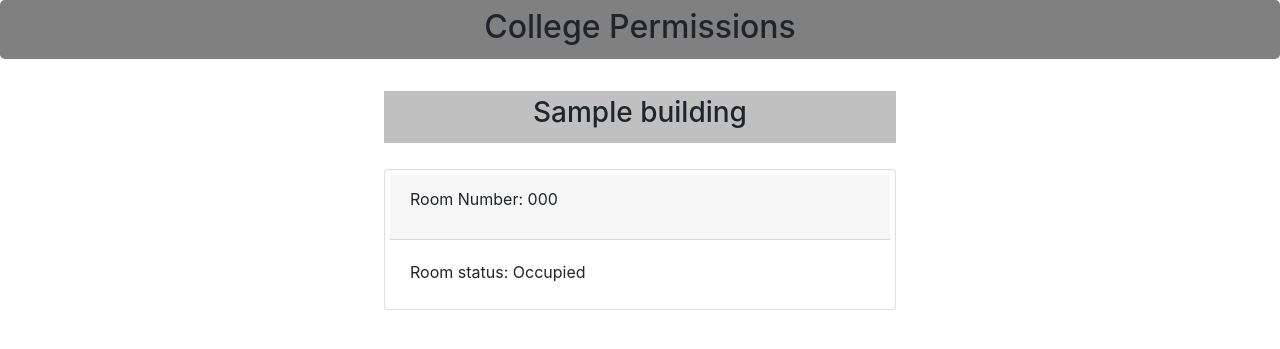
After one commit to chiragagarwal54/CollegePermissionsNITD, a Django app: page /1 in a window 1280 px wide. The commit adds this page. Shown: the top 349 px of the page. Run offline with Django 3.2, Linux system fonts and the light colour scheme; tables that the repository leaves empty hold one stand-in row (values such as "Sample post"); some libraries are stand-ins or nearby versions.

Commit message:
Improved base template, added listroom template.

```diff
--- a/objects/admin.py
+++ b/objects/admin.py
@@ -1,5 +1,5 @@
 from django.contrib import admin
-from objects.models import building, room
+from objects.models import Building, Room
 
-admin.site.register(building)
-admin.site.register(room)
+admin.site.register(Building)
+admin.site.register(Room)
--- a/objects/models.py
+++ b/objects/models.py
@@ -1,15 +1,16 @@
 from django.db import models
 from django.conf import settings
 from django.contrib.auth.models import User
+from django.urls import reverse
 
-class building(models.Model):
+class Building(models.Model):
     name = models.CharField(max_length=100)
 
     def __str__(self):
         return self.name
 
-class room(models.Model):
-    centre = models.ForeignKey(building, on_delete=models.CASCADE)
+class Room(models.Model):
+    centre = models.ForeignKey(Building, on_delete=models.CASCADE)
     number = models.CharField(max_length=50)
     occupied = models.BooleanField(default=False)
 
--- a/objects/templates/base.html
+++ b/objects/templates/base.html
@@ -11,47 +11,55 @@
   <style>
 
     #topbar{
-      background: aqua;
+      background: grey;
       padding-top:8px;
       padding-bottom:5px;
       text-align:center;
     }
+
+    #middle{
+      color: black;
+      text-align:center;
+      padding:5px;
+      margin-left:30%;
+      margin-right:30%;
+    }
+
+    #roomlist{
+      padding:5px;
+      margin-bottom:2%;
+      margin-left:30%;
+      margin-right:30%;
+    }
+
+    #middlebar{
+      padding:5px;
+      background: silver;
+      margin-left:30%;
+      margin-right:30%;
+      margin-bottom:2%;
+    }
+
+    #midbutton{
+      margin-bottom:2%;
+    }
+
   </style>
   <body>
     <div id='topbar' class='jumbotron'>
-      <h3>College Permissions</h3>
+      <h2>College Permissions</h2>
     </div>
-  {% for each in buildings %}
-    <div class="accordion" id="accordionExample">
-      <div class="card">
-        <div class="card-header" id="headingOne">
-          <h2 class="mb-0">
-            <button class="btn btn-link" type="button" data-toggle="collapse" data-target="#collapseOne" aria-expanded="true" aria-controls="collapseOne">
-              {{ each.name }}
-            </button>
-          </h2>
-        </div>
-
-        <div id="collapseOne" class="collapse show" aria-labelledby="headingOne" data-parent="#accordionExample">
-          <div class="card-body">
-            <div>
-              {% for r in buildings.rooms %}
-
-                <div class="col-lg-9 col-sm-12" style="margin-left:1vw;">
-                    {{ r.number }}
-                </div>
-                <div class="col-lg-2 col-sm-12" style="float:right;">
-                    {{ r.occupied }}
-                </div>
-
-              {% endfor %}
-            </div>
-          </div>
-        </div>
-      </div>
-    </div>
-  {% endfor %}
-
+   {% block content %}
+    <div id='middle'>
+      {% for building in buildings %}
+      <a href="{% url 'RoomList' building.id %}">
+        <button id='midbutton' type="button" class="btn btn-secondary btn-lg btn-block btn-dark">
+          {{ building.name }}
+        </button>
+      </a>
+      {% endfor %}
+    <div>
+  {% endblock %}
 
   </body>
 </html>
--- /dev/null
+++ b/objects/templates/roomlist.html
@@ -0,0 +1,20 @@
+{% extends "base.html" %}
+{% block content %}
+<div id='middlebar' align='center'>
+  <h3>{{building.name}}</h3>
+</div>
+
+  <div id='rooms'>
+    {% for each in building.room_set.all %}
+    <div id='roomlist' class="card">
+      <div class="card-header">
+        <p>Room Number: {{each.number}}</p>
+      </div>
+      <div class="card-body">
+        <p class="card-text">Room status: {% if each.occupied %}Occupied{% else %}Unoccupied{% endif %}</p>
+      </div>
+    </div>
+    {% endfor %}
+  </div>
+
+{% endblock %}
--- a/objects/urls.py
+++ b/objects/urls.py
@@ -3,4 +3,5 @@ from django.urls import path
 
 urlpatterns = [
   path('', views.base, name='base'),
+  path('<int:building_id>', views.RoomList, name='RoomList'),
 ]
--- a/objects/views.py
+++ b/objects/views.py
@@ -1,7 +1,16 @@
-from django.shortcuts import render
-from objects.models import building, room
+from django.shortcuts import render, get_object_or_404
+from objects.models import Building, Room
+from django.views import generic
 
 def base(request):
-    buildings = building.objects.all()
-    rooms = room.objects.select_related('centre')
-    return render(request, 'base.html', {'buildings': buildings, 'rooms': rooms})
+    buildings = Building.objects.all()
+    #rooms = room.objects.filter('centre')
+    return render(request, 'base.html', {'buildings': buildings})
+
+def RoomList(request, building_id):
+    building = get_object_or_404(Building, id=building_id)
+    return render(request, 'roomlist.html', context={'building': building})
+
+#class RoomList(generic.ListView):
+#    model = Building
+    #return render(request, 'building_list.html', context={'building':building})
```
Also changed, not shown: objects/templates/objects/building_list.html (added, +17 -0 lines), objects/migrations/0008_auto_20190621_2254.py (added), objects/migrations/0009_auto_20190621_2311.py (added), objects/migrations/0010_auto_20190622_0036.py (added), objects/migrations/0011_auto_20190622_1219.py (added).
